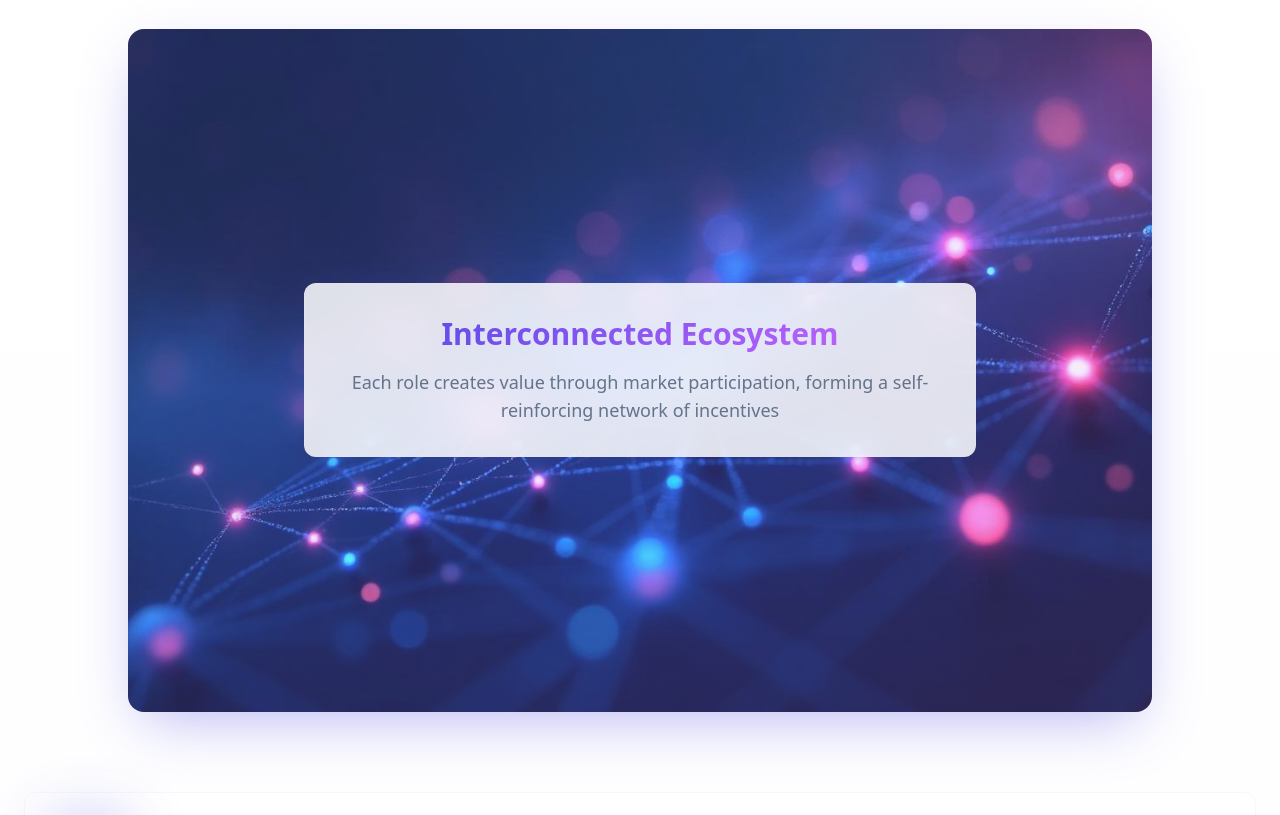
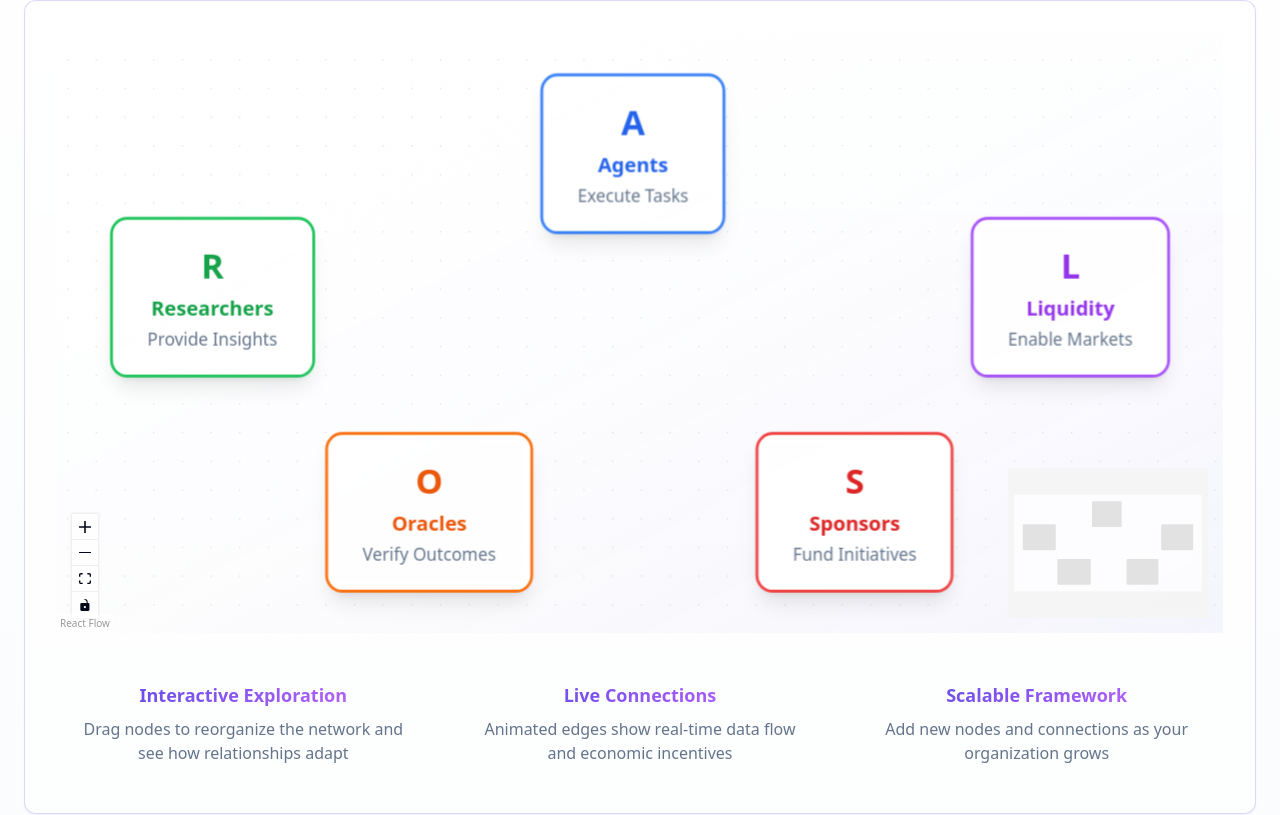
Before and after one commit to culstrup/arlos-outcome-protocol, a React (Vite) app: page / in a window 1280 px wide. Shown: the part 4920-5735 px from the top of the page. Built offline with nearby package versions, Linux system fonts and the light colour scheme.

Commit message:
Add tweet link and network demo
Add a subtle link to the originating tweet in the footer and begin work on the network demo.

```diff
--- a/package.json
+++ b/package.json
@@ -40,6 +40,7 @@
     "@radix-ui/react-toggle-group": "^1.1.10",
     "@radix-ui/react-tooltip": "^1.2.7",
     "@tanstack/react-query": "^5.83.0",
+    "@xyflow/react": "^12.8.2",
     "class-variance-authority": "^0.7.1",
     "clsx": "^2.1.1",
     "cmdk": "^1.1.1",
--- a/src/components/Footer.tsx
+++ b/src/components/Footer.tsx
@@ -34,8 +34,16 @@ const Footer = () => {
           </div>
         </div>
 
-        <div className="border-t border-arlos-blue/20 mt-12 pt-8 text-center text-muted-foreground">
+        <div className="border-t border-arlos-blue/20 mt-12 pt-8 flex flex-col md:flex-row justify-between items-center gap-4 text-muted-foreground">
           <p className="text-lg">&copy; 2025 ARLOS.pro. The future of work is outcome-driven.</p>
+          <a
+            href="https://x.com/curious_vii/status/1952434140411748727"
+            target="_blank"
+            rel="noopener noreferrer"
+            className="text-sm hover:text-arlos-blue transition-colors duration-300 hover:scale-105 inline-block opacity-75 hover:opacity-100"
+          >
+            Origin story & inspiration →
+          </a>
         </div>
       </div>
     </footer>
--- /dev/null
+++ b/src/components/NetworkDemo.tsx
@@ -0,0 +1,209 @@
+import React, { useCallback, useMemo } from 'react';
+import {
+  ReactFlow,
+  Node,
+  Edge,
+  useNodesState,
+  useEdgesState,
+  addEdge,
+  Connection,
+  Controls,
+  Background,
+  MiniMap,
+} from '@xyflow/react';
+import '@xyflow/react/dist/style.css';
+import { Card } from '@/components/ui/card';
+
+// Custom node component for ARLOS roles
+const ARLOSNode = ({ data }: { data: any }) => {
+  return (
+    <div className={`px-6 py-4 rounded-lg border-2 ${data.color} bg-background/95 backdrop-blur-sm shadow-lg min-w-[120px] text-center`}>
+      <div className="text-2xl font-bold mb-1">{data.letter}</div>
+      <div className="text-sm font-semibold">{data.name}</div>
+      <div className="text-xs text-muted-foreground mt-1">{data.role}</div>
+    </div>
+  );
+};
+
+const nodeTypes = {
+  arlos: ARLOSNode,
+};
+
+const NetworkDemo = () => {
+  // Define the initial nodes
+  const initialNodes: Node[] = useMemo(() => [
+    {
+      id: 'agents',
+      type: 'arlos',
+      position: { x: 400, y: 100 },
+      data: {
+        letter: 'A',
+        name: 'Agents',
+        role: 'Execute Tasks',
+        color: 'border-blue-500 text-blue-600',
+      },
+    },
+    {
+      id: 'researchers',
+      type: 'arlos',
+      position: { x: 100, y: 200 },
+      data: {
+        letter: 'R',
+        name: 'Researchers',
+        role: 'Provide Insights',
+        color: 'border-green-500 text-green-600',
+      },
+    },
+    {
+      id: 'liquidity',
+      type: 'arlos',
+      position: { x: 700, y: 200 },
+      data: {
+        letter: 'L',
+        name: 'Liquidity',
+        role: 'Enable Markets',
+        color: 'border-purple-500 text-purple-600',
+      },
+    },
+    {
+      id: 'oracles',
+      type: 'arlos',
+      position: { x: 250, y: 350 },
+      data: {
+        letter: 'O',
+        name: 'Oracles',
+        role: 'Verify Outcomes',
+        color: 'border-orange-500 text-orange-600',
+      },
+    },
+    {
+      id: 'sponsors',
+      type: 'arlos',
+      position: { x: 550, y: 350 },
+      data: {
+        letter: 'S',
+        name: 'Sponsors',
+        role: 'Fund Initiatives',
+        color: 'border-red-500 text-red-600',
+      },
+    },
+  ], []);
+
+  // Define the initial edges showing relationships
+  const initialEdges: Edge[] = useMemo(() => [
+    {
+      id: 'agents-researchers',
+      source: 'agents',
+      target: 'researchers',
+      animated: true,
+      style: { stroke: '#3b82f6', strokeWidth: 2 },
+      label: 'Request Data',
+    },
+    {
+      id: 'agents-liquidity',
+      source: 'agents',
+      target: 'liquidity',
+      animated: true,
+      style: { stroke: '#8b5cf6', strokeWidth: 2 },
+      label: 'Trade Predictions',
+    },
+    {
+      id: 'researchers-oracles',
+      source: 'researchers',
+      target: 'oracles',
+      animated: true,
+      style: { stroke: '#10b981', strokeWidth: 2 },
+      label: 'Provide Evidence',
+    },
+    {
+      id: 'sponsors-agents',
+      source: 'sponsors',
+      target: 'agents',
+      animated: true,
+      style: { stroke: '#ef4444', strokeWidth: 2 },
+      label: 'Fund Tasks',
+    },
+    {
+      id: 'oracles-liquidity',
+      source: 'oracles',
+      target: 'liquidity',
+      animated: true,
+      style: { stroke: '#f97316', strokeWidth: 2 },
+      label: 'Settle Markets',
+    },
+    {
+      id: 'liquidity-sponsors',
+      source: 'liquidity',
+      target: 'sponsors',
+      animated: true,
+      style: { stroke: '#8b5cf6', strokeWidth: 2 },
+      label: 'Return Investment',
+    },
+  ], []);
+
+  const [nodes, setNodes, onNodesChange] = useNodesState(initialNodes);
+  const [edges, setEdges, onEdgesChange] = useEdgesState(initialEdges);
+
+  const onConnect = useCallback(
+    (params: Connection) => setEdges((eds) => addEdge(params, eds)),
+    [setEdges]
+  );
+
+  return (
+    <section className="py-24 bg-gradient-to-b from-background to-muted/30">
+      <div className="max-w-7xl mx-auto px-6">
+        <div className="text-center mb-16">
+          <h2 className="text-4xl md:text-5xl font-bold gradient-text mb-6">
+            Interactive Network Demo
+          </h2>
+          <p className="text-xl text-muted-foreground max-w-3xl mx-auto leading-relaxed">
+            Explore how the ARLOS framework creates dynamic connections between roles.
+            Drag nodes around to see the living ecosystem in action.
+          </p>
+        </div>
+
+        <Card className="p-8 bg-background/50 backdrop-blur-sm border-arlos-blue/20">
+          <div className="h-[600px] w-full">
+            <ReactFlow
+              nodes={nodes}
+              edges={edges}
+              onNodesChange={onNodesChange}
+              onEdgesChange={onEdgesChange}
+              onConnect={onConnect}
+              nodeTypes={nodeTypes}
+              fitView
+              attributionPosition="bottom-left"
+              className="bg-gradient-to-br from-background via-muted/10 to-arlos-blue/5"
+            >
+              <Controls className="bg-background/80 backdrop-blur-sm border-arlos-blue/20" />
+              <MiniMap
+                className="bg-background/80 backdrop-blur-sm border-arlos-blue/20"
+                nodeStrokeWidth={3}
+                pannable
+                zoomable
+              />
+              <Background gap={20} size={1} className="opacity-30" />
+            </ReactFlow>
+          </div>
+
+          <div className="mt-8 grid md:grid-cols-3 gap-6 text-center">
+            <div className="p-4">
+              <h4 className="font-bold text-lg gradient-text mb-2">Interactive Exploration</h4>
+              <p className="text-muted-foreground">Drag nodes to reorganize the network and see how relationships adapt</p>
+            </div>
+            <div className="p-4">
+              <h4 className="font-bold text-lg gradient-text mb-2">Live Connections</h4>
+              <p className="text-muted-foreground">Animated edges show real-time data flow and economic incentives</p>
+            </div>
+            <div className="p-4">
+              <h4 className="font-bold text-lg gradient-text mb-2">Scalable Framework</h4>
+              <p className="text-muted-foreground">Add new nodes and connections as your organization grows</p>
+            </div>
+          </div>
+        </Card>
+      </div>
+    </section>
+  );
+};
+
+export default NetworkDemo;
--- a/src/pages/Index.tsx
+++ b/src/pages/Index.tsx
@@ -3,6 +3,7 @@ import Hero from "@/components/Hero";
 import Metrics from "@/components/Metrics";
 import HowItWorks from "@/components/HowItWorks";
 import Comparison from "@/components/Comparison";
+import NetworkDemo from "@/components/NetworkDemo";
 import RoleDetails from "@/components/RoleDetails";
 import FAQ from "@/components/FAQ";
 import Footer from "@/components/Footer";
@@ -15,6 +16,7 @@ const Index = () => {
       <Metrics />
       <HowItWorks />
       <Comparison />
+      <NetworkDemo />
       <RoleDetails />
       <FAQ />
       <Footer />
```
Also changed, not shown: 1 other file (tests, documents, lock files or other folders).
